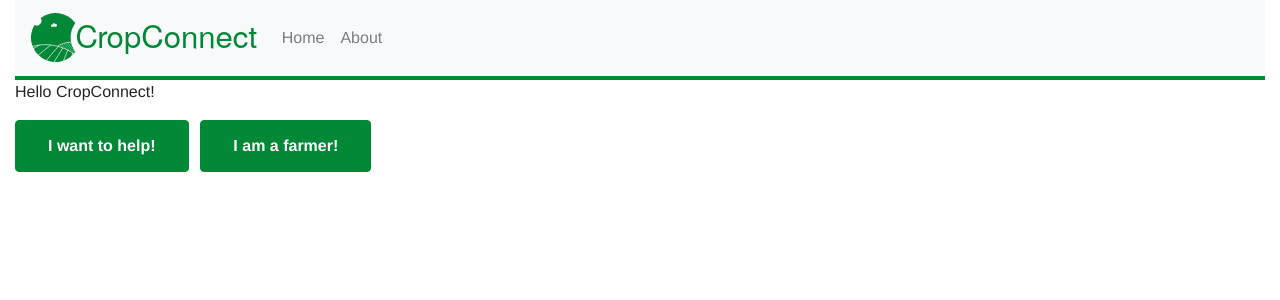
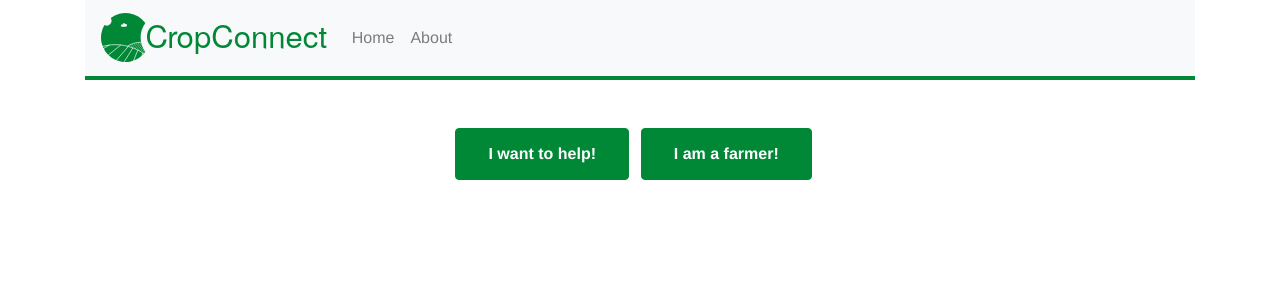
Before and after one commit to ixvw/2020_cropconnect, a Flask app: page / in a window 1280 px wide. Shown: the top 300 px of the page. Run offline with Flask 2, Linux system fonts and the light colour scheme; parts of the project's set-up code (start-up, migrations or seed data) failed here and were passed over; some libraries are stand-ins or nearby versions.

Commit message:
additional styling

```diff
--- a/app/forms.py
+++ b/app/forms.py
@@ -10,11 +10,11 @@ from wtforms.compat import string_types
 
 class FarmerForm(FlaskForm):
     farmerlocation = StringField("Where is your farm?", validators=[InputRequired()])
-    help = StringField("What do you need with?")
+    help = StringField("Help needed?")
     details = StringField("Additional details")
-    when = StringField("When do you need help?")
+    when = StringField("When?")
     phone = StringField("Phone number")
-    email = EmailField("Your E-Mail address?")
+    email = EmailField("My E-Mail?")
 
     # hidden fields: used to get data from places API and store it in db
     formatted_address = HiddenField()
--- a/app/static/css/styles.css
+++ b/app/static/css/styles.css
@@ -5,6 +5,14 @@
   margin-right: 0.8rem;
   font-weight: bold;
   padding: 0.8rem 2rem;
+}
+
+.btn-primary.focus {
+  box-shadow: 0 0 0 0 rgba(38, 143, 255, 0.5);
+}
+
+.btn-primary:not(:disabled):not(.disabled).active:focus {
+  box-shadow: 0 0 0 0 rgba(38, 143, 255, 0.5);
 }
 
 .btn-primary:not(:disabled):not(.disabled).active {
@@ -16,14 +24,32 @@
   background-color: grey;
 }
 
+.btn:focus {
+  z-index: 0;
+}
+
 .btn-group-toggle {
   align-content: center;
+  box-shadow: 0 0 0 0;
+}
+
+.btn-nohov-noclick:hover {
+  background-color: #008837;
+}
+
+.btn-nohov-noclick:not(:disabled):not(.disabled):active {
+  background-color: #008837;
+}
+
+.row {
+  margin-top: 0.8rem;
 }
 
 .navbar {
   border-bottom: #008837;
   border-bottom-width: 4px;
   border-bottom-style: solid;
+  margin-bottom: 3rem;
 }
 
 .navbar-brand {
@@ -35,6 +61,8 @@ input {
   border-color: #008837;
   border-style: solid;
   border-width: 0.5px;
+  max-width: 100%;
+  max-height: 100%;
 }
 
 body {
--- a/app/static/css/styles.sass
+++ b/app/static/css/styles.sass
@@ -8,6 +8,12 @@ $green: #008837
   font-weight: bold
   padding: 0.8rem 2rem
 
+.btn-primary.focus
+  box-shadow: 0 0 0 0 rgba(38,143,255,.5)
+
+.btn-primary:not(:disabled):not(.disabled).active:focus
+  box-shadow: 0 0 0 0 rgba(38,143,255,.5)
+
 .btn-primary:not(:disabled):not(.disabled).active
   background-color: grey
   border-color: grey
@@ -15,13 +21,28 @@ $green: #008837
 .btn-primary:hover
   background-color: grey
 
+.btn:focus
+  z-index: 0
+
 .btn-group-toggle
   align-content: center
+  box-shadow: 0 0 0 0
+
+.btn-nohov-noclick:hover
+  background-color: #008837
+
+.btn-nohov-noclick:not(:disabled):not(.disabled):active
+  background-color: #008837
+
+.row
+  margin-top: 0.8rem
+
 
 .navbar
   border-bottom: #008837
   border-bottom-width: 4px
   border-bottom-style: solid
+  margin-bottom: 3rem
 
 .navbar-brand
   align-content: flex-start
@@ -34,6 +55,8 @@ input
   border-color: $green
   border-style: solid
   border-width: 0.5px
+  max-width: 100%
+  max-height: 100%
 
 
 body
--- a/app/templates/base.html
+++ b/app/templates/base.html
@@ -22,7 +22,7 @@
 </head>
 <body>
 
-<div class="container-fluid">
+<div class="container">
     <nav class="navbar navbar-expand-lg navbar-light bg-light">
         <a class="navbar-brand" href="/">
             <img src="/static/img/logo.svg" height="50" class="d-inline-block align-top" alt="">
--- a/app/templates/farms.html
+++ b/app/templates/farms.html
@@ -1,5 +1,3 @@
-<p> this will hold the list of farms: </p>
-
 {% for farm in farms %}
     <div class="farm-list">
         <button type="button" class="btn btn-primary">{{ farm.help }}</button>
--- a/app/templates/form_farmer.html
+++ b/app/templates/form_farmer.html
@@ -1,30 +1,57 @@
 {% import 'bootstrap/form.html' as wtf %}
 
-<div>
+<div class="container">
     <form method="POST">
         {{ farmerform.csrf_token() }}
         {{ wtf.form_errors(farmerform, hiddens="only") }}
+        <div class="row">
+            <div class="col-lg mx-auto">
+                {{ farmerform.farmerlocation.label(class="btn btn-primary btn-nohov-noclick btn-block") }}
+            </div>
+            <div class="col-lg mx-auto">
+                {{ farmerform.farmerlocation }}
+            </div>
+            <div class="col-lg mx-auto">
+                {{ farmerform.help.label(class="btn btn-primary btn-nohov-noclick btn-block") }}
+            </div>
+            <div class="col-lg mx-auto">
+                {{ farmerform.help }}
 
-        {{ farmerform.farmerlocation }}
-        {{ farmerform.farmerlocation.label(class="control-label") }}
-
-        {{ farmerform.help }}
-        {{ farmerform.help.label(class="control-label") }}
-
-        {{ farmerform.details }}
-        {{ farmerform.details.label(class="control-label") }}
-
-        {{ farmerform.when }}
-        {{ farmerform.when.label(class="control-label") }}
-
-        {{ farmerform.phone }}
-        {{ farmerform.phone.label(class="control-label") }}
-
-        {{ farmerform.email }}
-        {{ farmerform.email.label(class="control-label") }}
-
-        {{ farmerform.farmerSubmit }}
-
+            </div>
+        </div>
+        <div class="row">
+            <div class="col-lg mx-auto">
+                {{ farmerform.details.label(class="btn btn-primary btn-nohov-noclick btn-block") }}
+            </div>
+            <div class="col-lg mx-auto">
+                {{ farmerform.details }}
+            </div>
+            <div class="col-lg mx-auto">
+                {{ farmerform.when.label(class="btn btn-primary btn-nohov-noclick btn-block") }}
+            </div>
+            <div class="col-lg mx-auto">
+                {{ farmerform.when }}
+            </div>
+        </div>
+        <div class="row">
+            <div class="col-lg mx-auto">
+                {{ farmerform.phone.label(class="btn btn-primary btn-nohov-noclick btn-block") }}
+            </div>
+            <div class="col-lg mx-auto">
+                {{ farmerform.phone }}
+            </div>
+            <div class="col-lg mx-auto">
+                {{ farmerform.email.label(class="btn btn-primary btn-nohov-noclick btn-block") }}
+            </div>
+            <div class="col-lg mx-auto">
+                {{ farmerform.email }}
+            </div>
+        </div>
+        <div class="row">
+            <div class="mx-auto">
+                {{ farmerform.farmerSubmit(class="btn btn-primary") }}
+            </div>
+        </div>
         <div class="details">
             {{ farmerform.formatted_address }}
             {{ farmerform.lat }}
--- a/app/templates/form_helper.html
+++ b/app/templates/form_helper.html
@@ -1,13 +1,18 @@
 {% import 'bootstrap/form.html' as wtf %}
 
 {% block content %}
-<div>
+<div class="container-fluid">
     <form method="post">
         {{ helperform.csrf_token() }}
         {{ wtf.form_errors(helperform, hiddens="only") }}
-
-        {{ helperform.helperlocation }}
-        {{ helperform.helperlocation.label(class="control-label") }}
+        <div class="row">
+            <div class="col-lg-4 mx-auto">
+                {{ helperform.helperlocation.label(class="btn btn-primary btn-nohov-noclick btn-block") }}
+            </div>
+            <div class="col-lg-4 mx-auto">
+                {{ helperform.helperlocation }}
+            </div>
+        </div>
     </form>
 </div>
 {% endblock %}
--- a/app/templates/index.html
+++ b/app/templates/index.html
@@ -1,13 +1,14 @@
 {% extends 'base.html' %}
 
 {% block content %}
-    <p>Hello CropConnect!</p>
-
     <!--
     How to show radio buttons as button group:
     https://getbootstrap.com/docs/4.5/components/buttons/#checkbox-and-radio-buttons
     -->
-    <div class="btn-group btn-group-toggle" data-toggle="buttons">
+    <div class="container-fluid">
+        <div class="container">
+            <div class="row">
+                <div class="btn-group btn-group-toggle mx-auto" data-toggle="buttons">
                     <label class="btn btn-primary rounded">
                         <input type="radio" name="role" id="helper" value="helper"> I want to help!
                     </label>
@@ -15,17 +16,24 @@
                         <input type="radio" name="role" id="farmer" value="farmer"> I am a farmer!
                     </label>
                 </div>
-
-    <div id="farmer-fields" style="display:none">
+            </div>
+        </div>
+        <div class="container-fluid">
+            <div class="row" id="farmer-fields" style="display:none">
+                <div class="container-fluid">
                     {% include 'form_farmer.html' %}
                 </div>
-
-    <div id="helper-fields" style="display:none">
+            </div>
+        </div>
+        <div class="container-fluid">
+            <div class="row" id="helper-fields" style="display:none">
+                <div class="container-fluid">
                     {% include 'form_helper.html' %}
                 </div>
-
-    <div id="farms"></div>
-
+            </div>
+        </div>
+            <div class="row" id="farms"></div>
+    </div>
 {% endblock %}
 
 {%  block scripts %}
```
Lines whose indentation alone changed are shown as unchanged.
